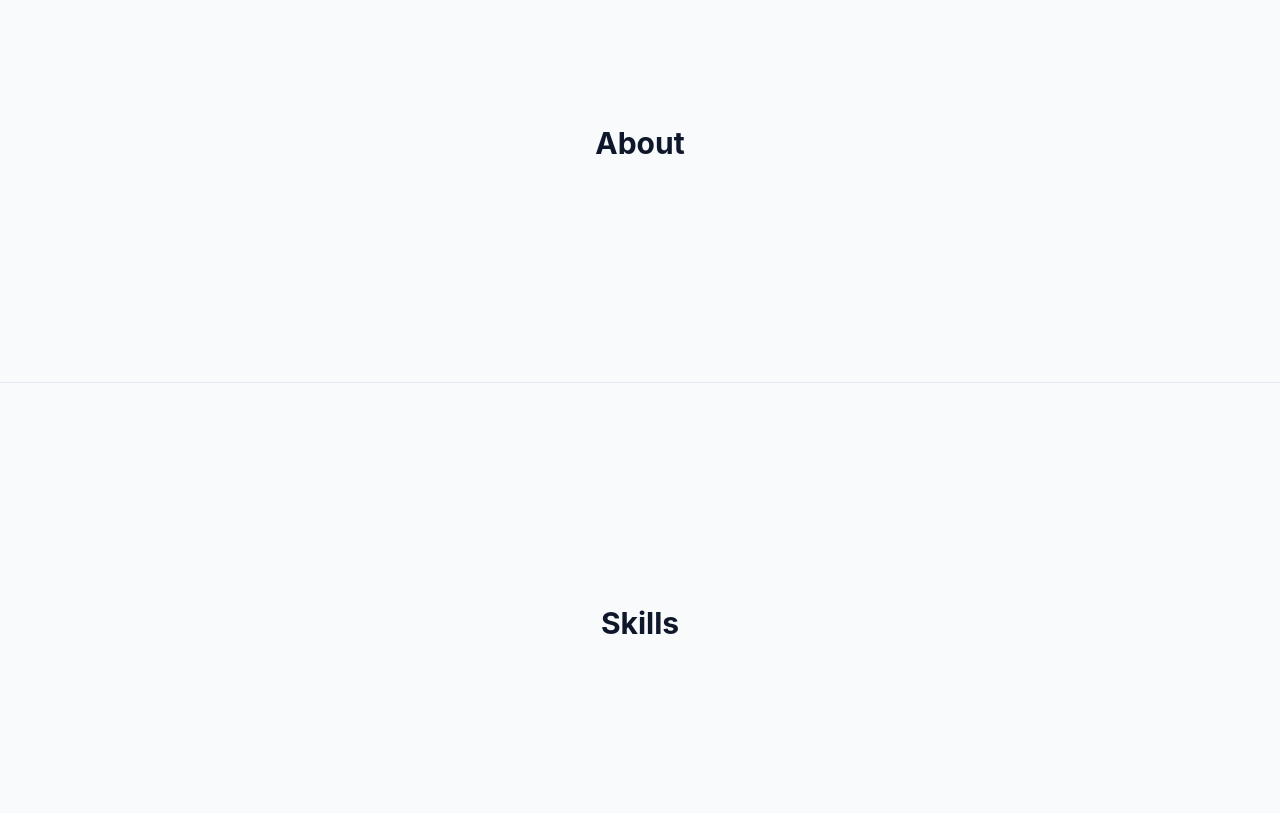
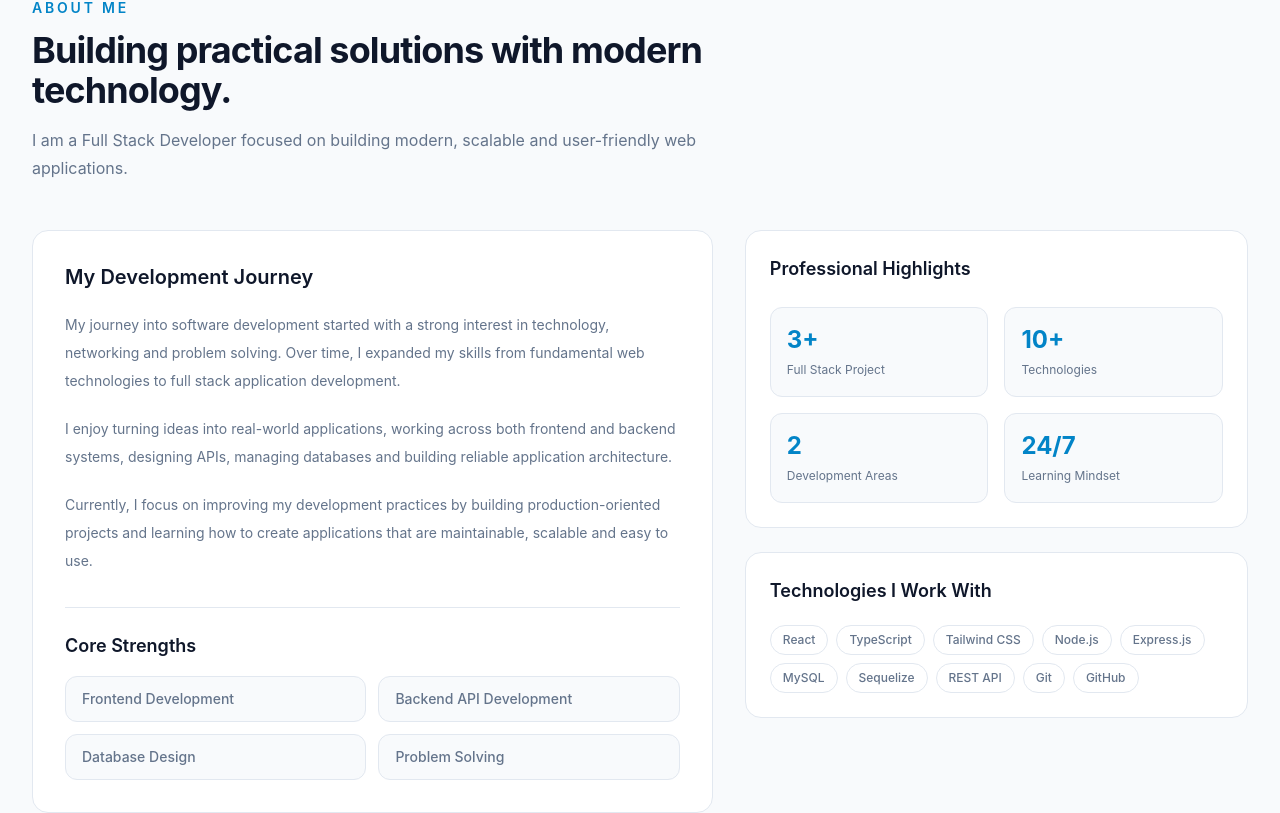
Before and after one commit to Rezowan6/rezowan-miya-portfolio, a React app: page / in a window 1280 px wide. Shown: the part 900-1713 px from the top of the page. Built offline with nearby package versions, Linux system fonts and the light colour scheme; the HTML template or start-up script is replaced by a standard one.

Commit message:
feat: add About section with content components and integrate into main layout

```diff
--- a/src/App.tsx
+++ b/src/App.tsx
@@ -1,4 +1,5 @@
 import Navbar from "./components/layout/Navbar";
+import About from "./components/sections/about/About";
 import Hero from "./components/sections/hero/Hero";
 
 function App() {
@@ -9,12 +10,7 @@ function App() {
       <main>
         <Hero />
 
-        <section
-          id="about"
-          className="flex min-h-[60vh] items-center justify-center border-t border-theme-border"
-        >
-          <h2 className="text-3xl font-bold">About</h2>
-        </section>
+        <About />
 
         <section
           id="skills"
--- /dev/null
+++ b/src/components/sections/about/About.tsx
@@ -0,0 +1,19 @@
+import AboutContent from "./AboutContent";
+import AboutHeader from "./AboutHeader";
+
+export default function About() {
+  return (
+    <section
+      id="about"
+      className="border-b border-theme-border bg-theme-background"
+    >
+      <div className="mx-auto max-w-7xl px-6 py-20 lg:px-8 lg:py-24">
+        {/* Section Header */}
+        <AboutHeader />
+
+        {/* Main Content */}
+        <AboutContent />
+      </div>
+    </section>
+  );
+}
--- /dev/null
+++ b/src/components/sections/about/AboutContent.tsx
@@ -0,0 +1,18 @@
+import AboutTechnologies from "./AboutTechnologies";
+import DevelopmentJourneyCard from "./DevelopmentJourneyCard";
+import ProfessionalHighlights from "./ProfessionalHighlights";
+
+const AboutContent = () => {
+  return (
+    <div className="mt-12 grid gap-8 lg:grid-cols-[1.15fr_0.85fr]">
+      <DevelopmentJourneyCard />
+
+      <div className="space-y-6">
+        <ProfessionalHighlights />
+        <AboutTechnologies />
+      </div>
+    </div>
+  );
+};
+
+export default AboutContent;
--- /dev/null
+++ b/src/components/sections/about/AboutHeader.tsx
@@ -0,0 +1,45 @@
+import { aboutIntro } from "../../../config/about";
+
+const AboutHeader = () => {
+  return (
+    <div className="max-w-2xl">
+      <p
+        className="
+                 text-sm
+                 font-semibold
+                 uppercase
+                 tracking-[0.2em]
+                 text-theme-primary
+               "
+      >
+        About Me
+      </p>
+
+      <h2
+        className="
+                 mt-3
+                 text-3xl
+                 font-bold
+                 tracking-tight
+                 text-theme-foreground
+                 sm:text-4xl
+               "
+      >
+        {aboutIntro.title}
+      </h2>
+
+      <p
+        className="
+                 mt-4
+                 text-base
+                 leading-7
+                 text-theme-muted
+               "
+      >
+        {aboutIntro.description}
+      </p>
+    </div>
+  );
+};
+
+export default AboutHeader;
--- /dev/null
+++ b/src/components/sections/about/AboutTechnologies.tsx
@@ -0,0 +1,34 @@
+import Badge from "../../common/Badge";
+import { aboutTechnologies } from "../../../config/about"
+
+export default function AboutTechnologies() {
+  return (
+    <div
+      className="
+        rounded-2xl
+        border
+        border-theme-border
+        bg-theme-card
+        p-6
+      "
+    >
+      <h3
+        className="
+          text-lg
+          font-semibold
+          text-theme-foreground
+        "
+      >
+        Technologies I Work With
+      </h3>
+
+      <div className="mt-5 flex flex-wrap gap-2">
+        {aboutTechnologies.map((technology) => (
+          <Badge key={technology}>
+            {technology}
+          </Badge>
+        ))}
+      </div>
+    </div>
+  );
+}
--- /dev/null
+++ b/src/components/sections/about/DevelopmentJourneyCard.tsx
@@ -0,0 +1,36 @@
+import { coreStrengths, developmentJourney } from "../../../config/about";
+
+export default function DevelopmentJourneyCard() {
+  return (
+    <div className="rounded-2xl border border-theme-border bg-theme-card p-6 sm:p-8">
+      <h3 className="text-xl font-semibold text-theme-foreground">
+        My Development Journey
+      </h3>
+
+      <div className="mt-5 space-y-5">
+        {developmentJourney.map((paragraph) => (
+          <p key={paragraph} className="text-sm leading-7 text-theme-muted">
+            {paragraph}
+          </p>
+        ))}
+      </div>
+
+      <div className="mt-8 border-t border-theme-border pt-6">
+        <h3 className="text-lg font-semibold text-theme-foreground">
+          Core Strengths
+        </h3>
+
+        <div className="mt-4 grid gap-3 sm:grid-cols-2">
+          {coreStrengths.map((strength) => (
+            <div
+              key={strength}
+              className="rounded-xl border border-theme-border bg-theme-background px-4 py-3 text-sm font-medium text-theme-muted"
+            >
+              {strength}
+            </div>
+          ))}
+        </div>
+      </div>
+    </div>
+  );
+}
--- /dev/null
+++ b/src/components/sections/about/HighlightCard.tsx
@@ -0,0 +1,14 @@
+interface HighlightCardProps {
+  value: string;
+  label: string;
+}
+
+export default function HighlightCard({ value, label }: HighlightCardProps) {
+  return (
+    <div className="rounded-xl border border-theme-border bg-theme-background p-4">
+      <p className="text-2xl font-bold text-theme-primary">{value}</p>
+
+      <p className="mt-1 text-xs leading-5 text-theme-muted">{label}</p>
+    </div>
+  );
+}
--- /dev/null
+++ b/src/components/sections/about/ProfessionalHighlights.tsx
@@ -0,0 +1,22 @@
+import { aboutHighlights } from "../../../config/about";
+import HighlightCard from "./HighlightCard";
+
+export default function ProfessionalHighlights() {
+  return (
+    <div className="rounded-2xl border border-theme-border bg-theme-card p-6">
+      <h3 className="text-lg font-semibold text-theme-foreground">
+        Professional Highlights
+      </h3>
+
+      <div className="mt-6 grid grid-cols-2 gap-4">
+        {aboutHighlights.map((highlight) => (
+          <HighlightCard
+            key={highlight.label}
+            value={highlight.value}
+            label={highlight.label}
+          />
+        ))}
+      </div>
+    </div>
+  );
+}
--- /dev/null
+++ b/src/config/about.ts
@@ -0,0 +1,57 @@
+export interface AboutHighlight {
+  value: string;
+  label: string;
+}
+
+export const aboutIntro = {
+  title: "Building practical solutions with modern technology.",
+  description:
+    "I am a Full Stack Developer focused on building modern, scalable and user-friendly web applications.",
+};
+
+export const developmentJourney = [
+  "My journey into software development started with a strong interest in technology, networking and problem solving. Over time, I expanded my skills from fundamental web technologies to full stack application development.",
+
+  "I enjoy turning ideas into real-world applications, working across both frontend and backend systems, designing APIs, managing databases and building reliable application architecture.",
+
+  "Currently, I focus on improving my development practices by building production-oriented projects and learning how to create applications that are maintainable, scalable and easy to use.",
+];
+
+export const coreStrengths = [
+  "Frontend Development",
+  "Backend API Development",
+  "Database Design",
+  "Problem Solving",
+];
+
+export const aboutTechnologies = [
+  "React",
+  "TypeScript",
+  "Tailwind CSS",
+  "Node.js",
+  "Express.js",
+  "MySQL",
+  "Sequelize",
+  "REST API",
+  "Git",
+  "GitHub",
+];
+
+export const aboutHighlights: AboutHighlight[] = [
+  {
+    value: "3+",
+    label: "Full Stack Project",
+  },
+  {
+    value: "10+",
+    label: "Technologies",
+  },
+  {
+    value: "2",
+    label: "Development Areas",
+  },
+  {
+    value: "24/7",
+    label: "Learning Mindset",
+  },
+];
```
